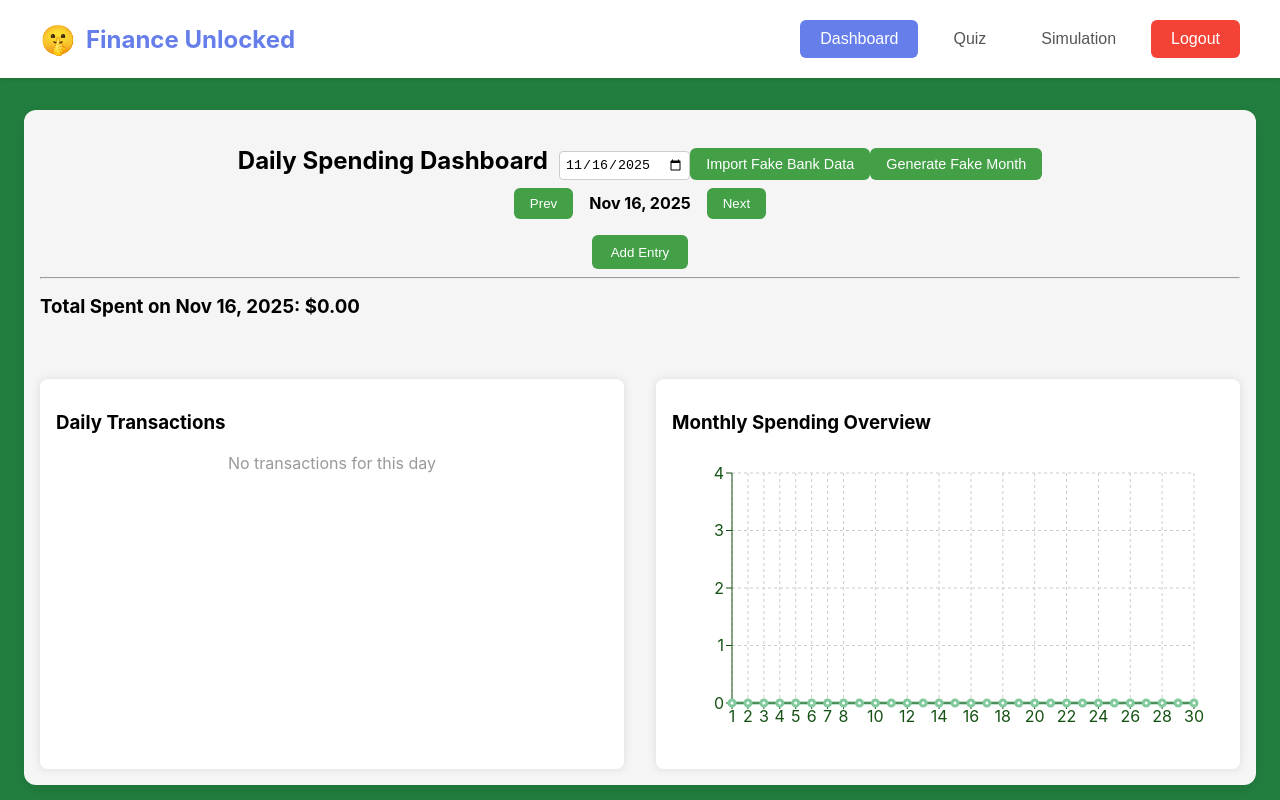
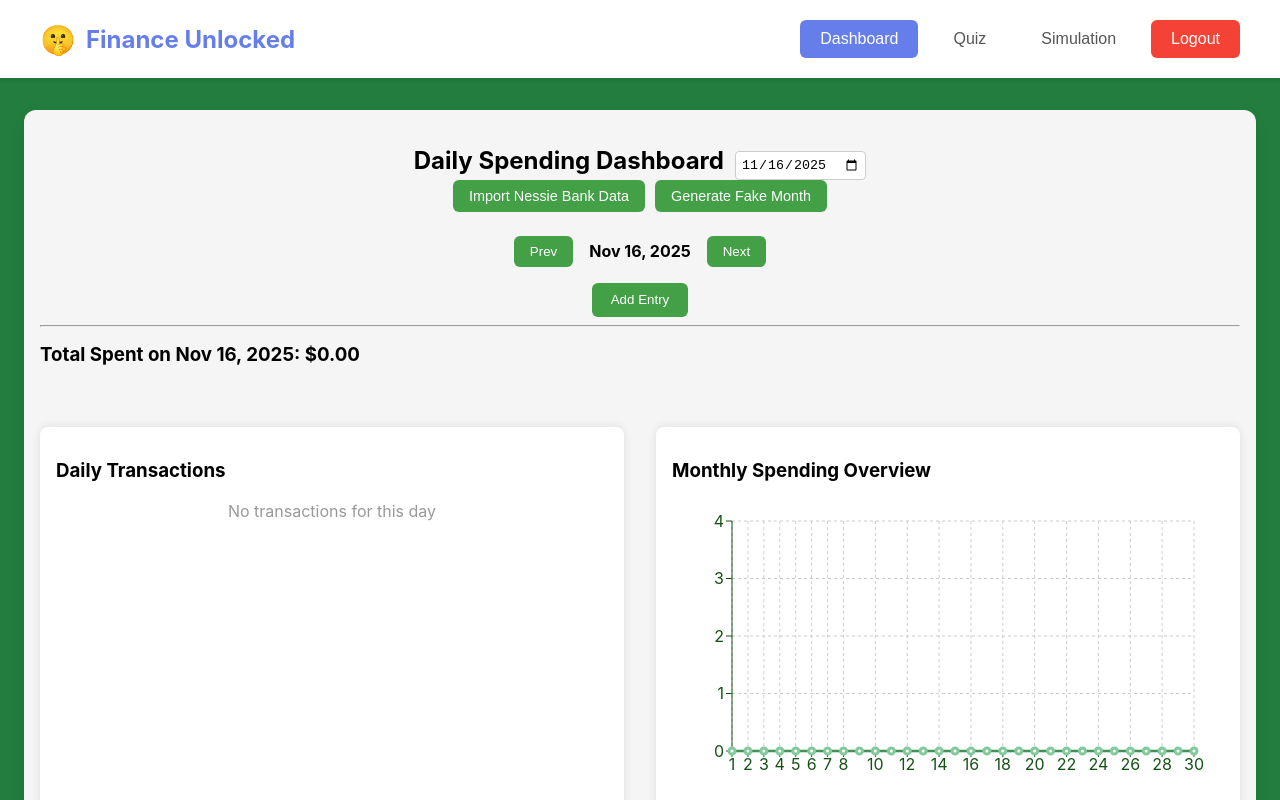
Before and after one commit to ketsia0623/technica-2025-hack, a React (Create React App) app in the folder my-ts-app/: page /dashboard in a window 1280 px wide. Shown: the top 800 px of the page. Built offline with nearby package versions, Linux system fonts and the light colour scheme; sample sign-in values are in the browser's storage.

Commit message:
nessie import bank buttons

```diff
--- a/my-ts-app/src/pages/Dashboard.tsx
+++ b/my-ts-app/src/pages/Dashboard.tsx
@@ -177,12 +177,16 @@ export default function Dashboard() {
             onChange={e => setSelectedDate(e.target.value)}
             className="header-date-picker"
           />
+
+          <div className="dashboard-buttons">
           <button className="import-btn" onClick={importFromNessie}>
-            Import Fake Bank Data
+            Import Nessie Bank Data
           </button>
           <button className="import-btn" onClick={generateFakeMonth}>
             Generate Fake Month
           </button>
+          </div>
+
         </h2>
 
         <div className="day-navigation">
```
